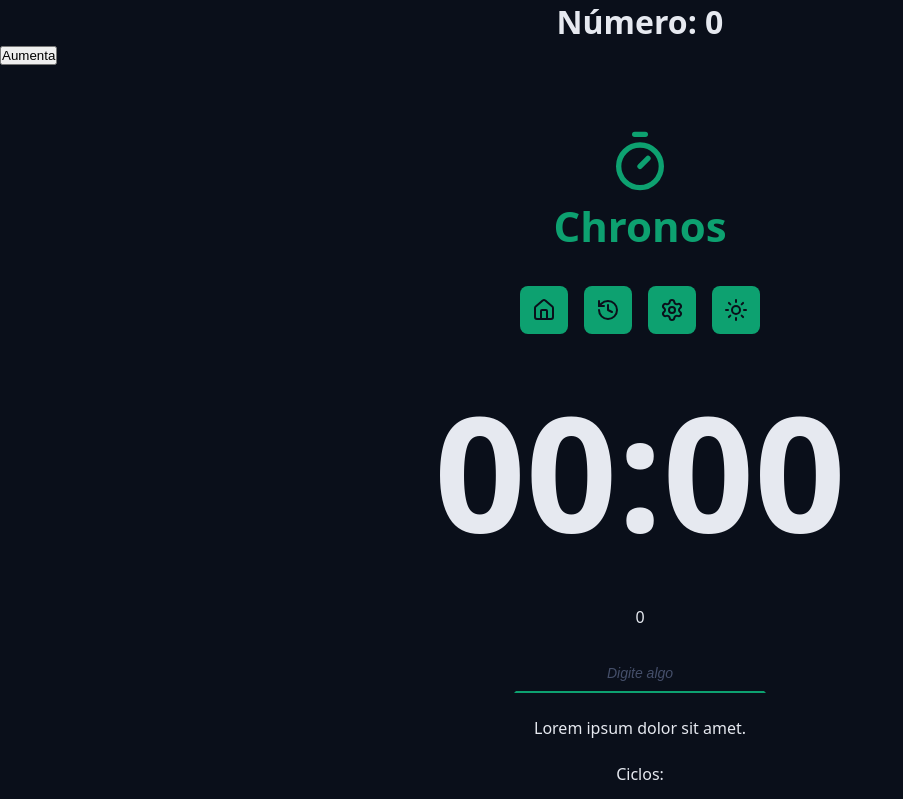
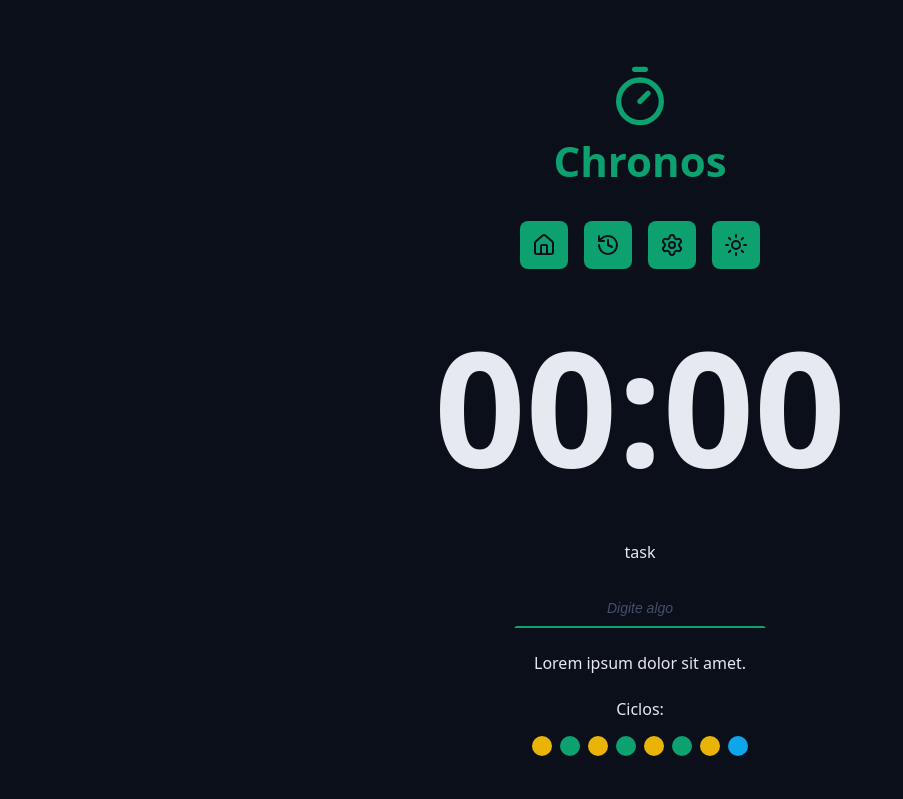
Before and after one commit to Vituinho/React, a React (Vite) app in the folder chronos-pomodoro/: page / in a window 1280 px wide. Shown: the top 799 px of the page, without its empty margins (0-903 px from the left). Built offline with nearby package versions, Linux system fonts and the light colour scheme.

Commit message:
feat: Deixando o código da maneira certa, antes da explicação do useState

```diff
--- a/chronos-pomodoro/src/App.tsx
+++ b/chronos-pomodoro/src/App.tsx
@@ -11,31 +11,10 @@ import { Cycles } from './components/Cycles';
 import { DefaultButton } from './components/DefaultButton';
 import { PlayCircleIcon } from 'lucide-react';
 import { Footer } from './components/Footer';
-import { useState } from 'react';
 
 export function App() {
-  // Que todos os componentes que usam "numero"
-  // saibam das mudanças em seu valor.
-
-  // Sempre que eu usar useState, não vou usar atribuição diretamente
-  /* const [numero, setNumero] = useState(() => {
-    console.log('lazy initialization');
-    return 0;
-  }); */
-  const [numero, setNumero] = useState(0);
-
-  function handleClick() {
-    /*
-    setNumero(prevState => prevState + 1); // Assim se copiar mais ele faz mais
-    //setNumero(numero + 1); */
-    setNumero(1);
-  }
-
   return (
     <>
-      <Heading>Número: {numero}</Heading>
-      <button onClick={handleClick}>Aumenta</button>
-
       <Container>
         <Heading>
           <Logo />
@@ -57,7 +36,7 @@ export function App() {
           <div className='formRow'>
             <DefaultInput
               placeholder='Digite algo'
-              labelText={numero.toString()}
+              labelText='task'
               id='meuInput'
               type='text'
             />
```
